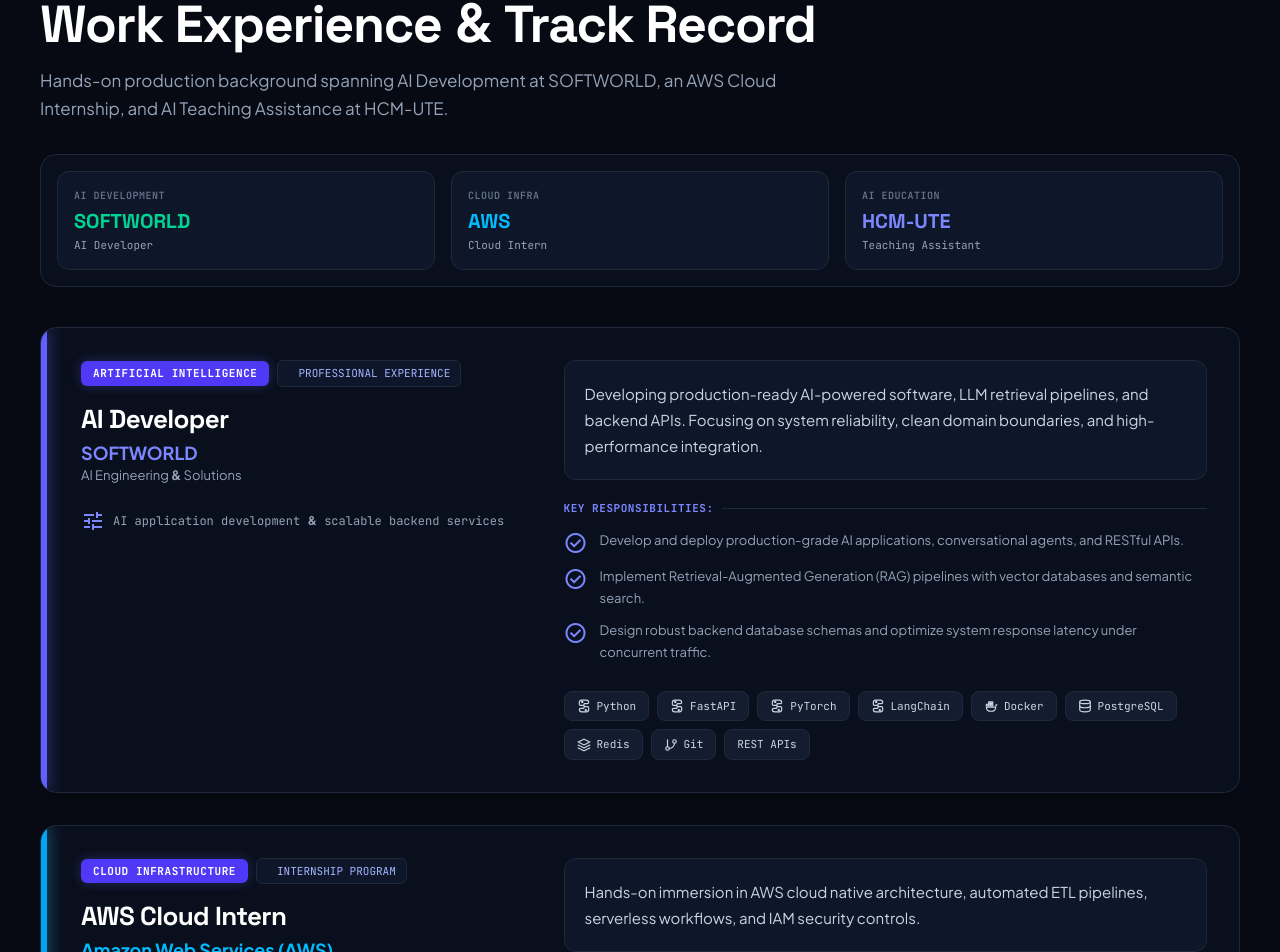
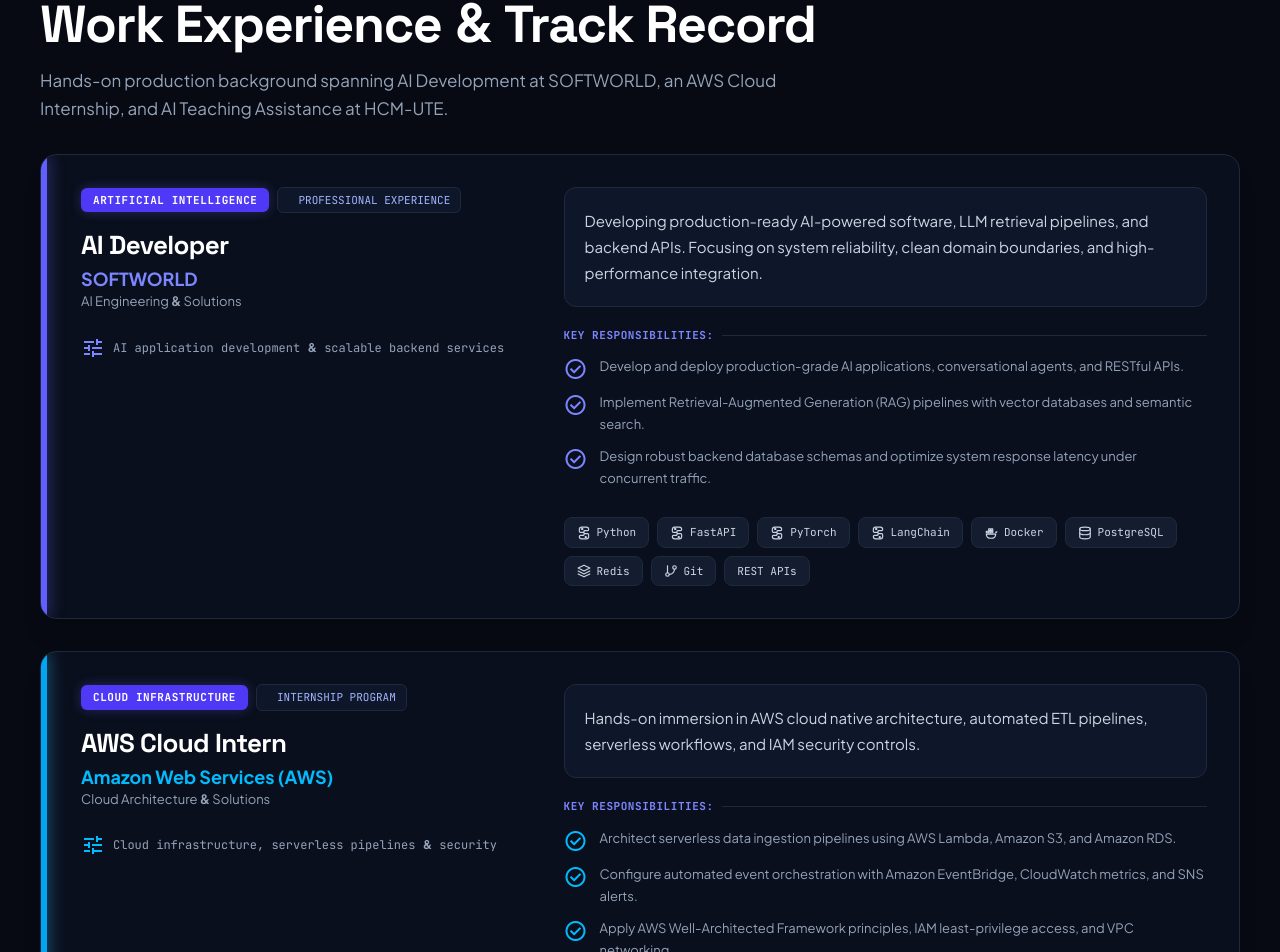
Before and after one commit to GrayDev-VN/graydev-portfolio, a Next.js app: page / in a window 1280 px wide. Shown: the part 1200-2152 px from the top of the page. Built offline with nearby package versions, Linux system fonts and the light colour scheme.

Commit message:
refactor: remove telemetry summary cards strip from career section

```diff
--- a/src/components/CareerSection.tsx
+++ b/src/components/CareerSection.tsx
@@ -35,23 +35,6 @@ export default function CareerSection() {
             "Kinh nghiệm thực tiễn từ phát triển AI tại SOFTWORLD, thực tập điện toán đám mây AWS và hỗ trợ giảng dạy AI tại HCM-UTE.",
           )}
         </p>
-      </div>
-
-      {/* Telemetry Filter Strip */}
-      <div className="grid grid-cols-1 sm:grid-cols-2 md:grid-cols-3 gap-4 p-4 rounded-2xl bg-[#0a0f1d] border border-[#1e293b] shadow-sm mb-10">
-        {[
-          { micro: t("AI DEVELOPMENT", "PHÁT TRIỂN AI"), val: "SOFTWORLD", sub: t("AI Developer", "Lập trình viên AI"), color: "text-emerald-400" },
-          { micro: t("CLOUD INFRA", "ĐIỆN TOÁN ĐÁM MÂY"), val: "AWS", sub: t("Cloud Intern", "Thực tập sinh Cloud"), color: "text-sky-400" },
-          { micro: t("AI EDUCATION", "GIÁO DỤC AI"), val: "HCM-UTE", sub: t("Teaching Assistant", "Trợ giảng"), color: "text-indigo-400" },
-        ].map((item, i) => (
-          <div key={i} className="flex flex-col p-4 rounded-xl bg-[#0e1629] border border-[#1e293b]">
-            <span className="font-[JetBrains_Mono] text-[10px] text-[#64748b] uppercase tracking-wider font-semibold">{item.micro}</span>
-            <span className={`font-[Space_Grotesk] text-[20px] leading-[28px] font-bold ${item.color} mt-1 flex items-center gap-1.5`}>
-              {item.val}
-            </span>
-            <span className="font-[JetBrains_Mono] text-[11px] mt-0.5 text-[#94a3b8]">{item.sub}</span>
-          </div>
-        ))}
       </div>
 
       {/* Experience Cards */}
```
